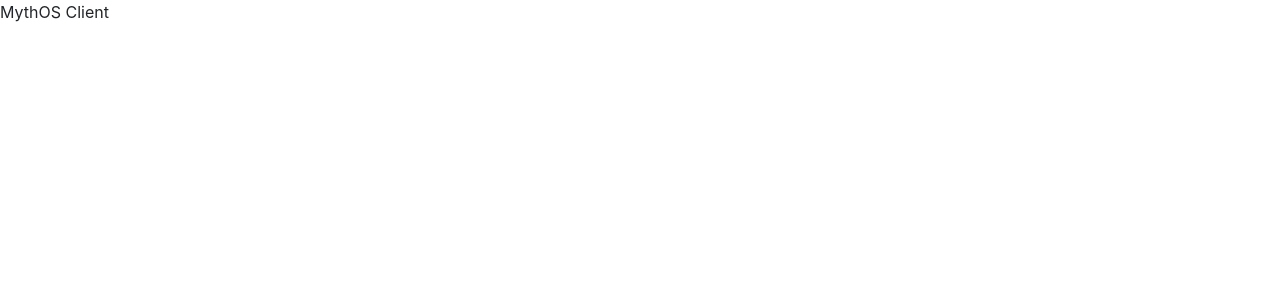
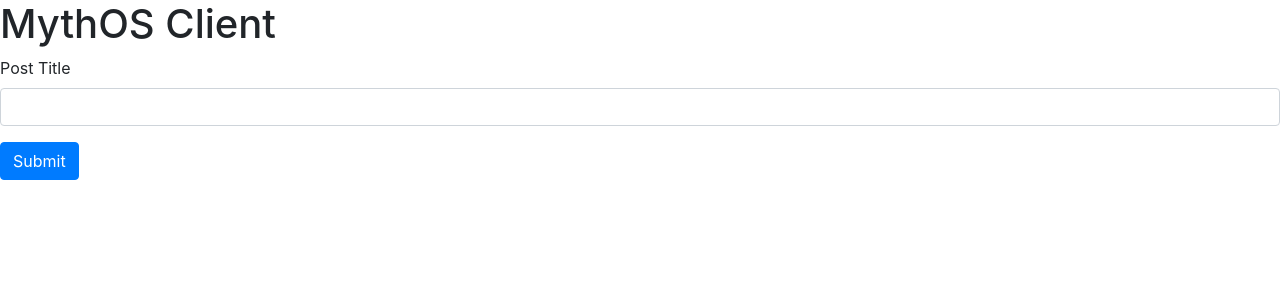
Before and after one commit to Nimira43/MythOS, a React (Create React App) app in the folder client/: page / in a window 1280 px wide. Shown: the top 300 px of the page. Built offline with nearby package versions, Linux system fonts and the light colour scheme.

Commit message:
Created index.css

```diff
--- a/client/src/App.js
+++ b/client/src/App.js
@@ -1,5 +1,10 @@
+import PostCreate from './PostCreate'
+
 export default function App() {
   return (
-    <div>MythOS Client</div>
+    <div>
+      <h1>MythOS Client</h1>
+      <PostCreate />
+    </div>
   )
 }
--- a/client/src/PostCreate.js
+++ b/client/src/PostCreate.js
@@ -0,0 +1,16 @@
+export default function PostCreate() {
+  return (
+    <div>
+      <form>
+        <div className='form-group'>
+          <label>Post Title</label>
+          <input
+            type="text"
+            className='form-control'
+          />
+        </div>
+        <button className='btn btn-primary'>Submit</button>
+      </form>
+    </div>
+  )
+}
```
Also changed, not shown: client/src/index.css (added).
